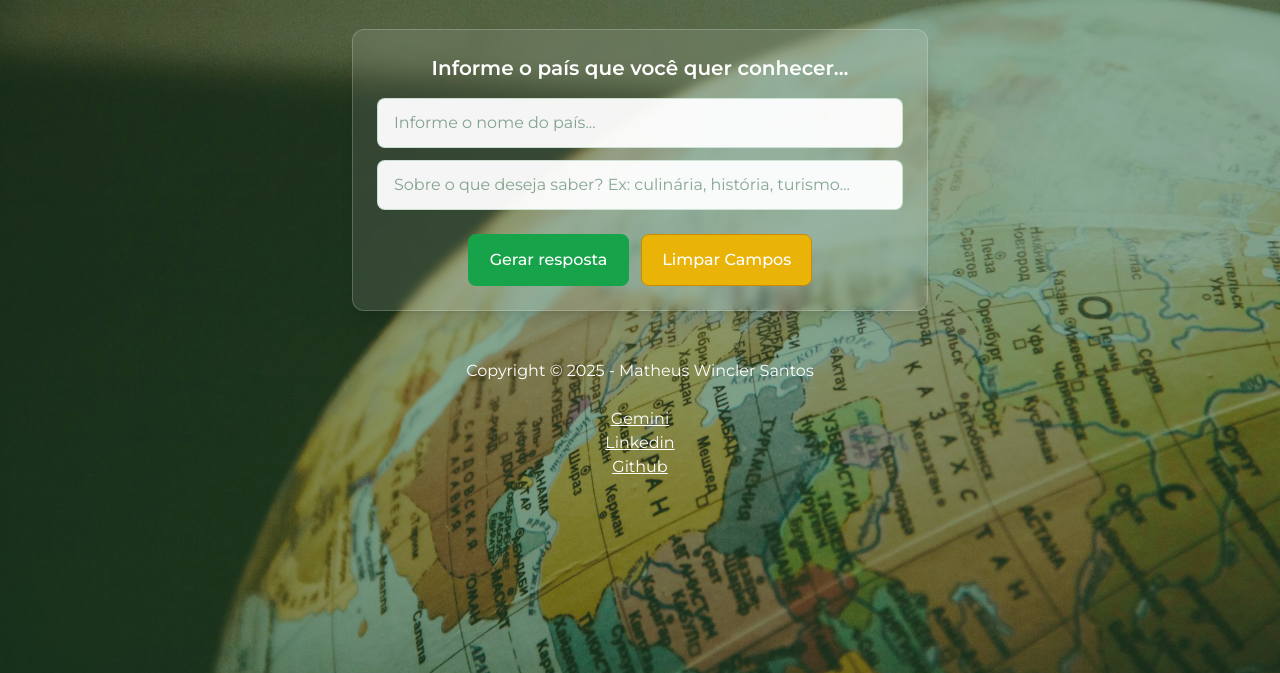
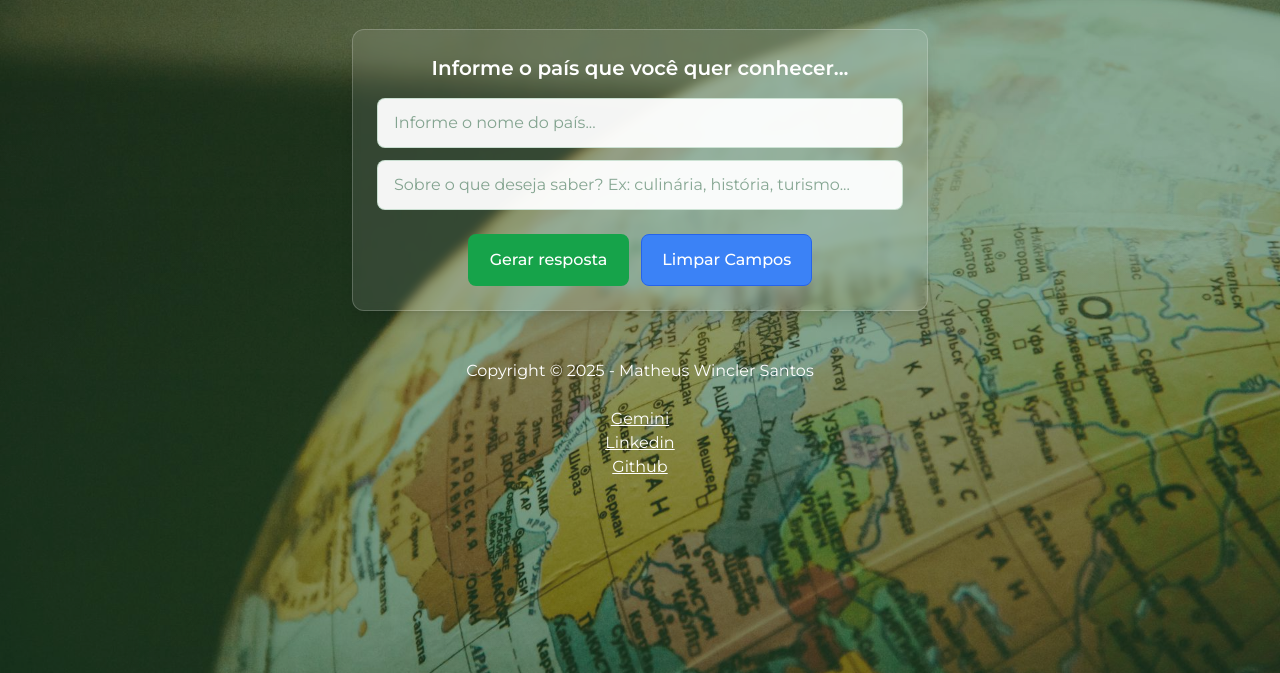
Before and after one commit to Matheus2614/World-Explorer-frontend, a plain HTML site: page index.html in a window 1280 px wide. Shown: the part 127-800 px from the top of the page. Drawn offline with nearby package versions, Linux system fonts and the light colour scheme.

Commit message:
mudança botao

```diff
--- a/index.html
+++ b/index.html
@@ -63,7 +63,7 @@
                 </button>
 
                 <button id="clear-object-btn"
-                    class="group relative overflow-hidden border border-yellow-600 bg-yellow-500 hover:bg-yellow-500 text-white font-medium py-3 px-5 rounded-lg transition duration-300">
+                    class="group relative overflow-hidden border border-blue-600 bg-blue-500 hover:bg-blue-500 text-white font-medium py-3 px-5 rounded-lg transition duration-300">
                     <span class="relative z-10">Limpar Campos</span>
                     <span
                         class="absolute bottom-0 right-0 w-0 h-full bg-white/10 transition-all duration-300 group-hover:w-full -z-0"></span>
```
